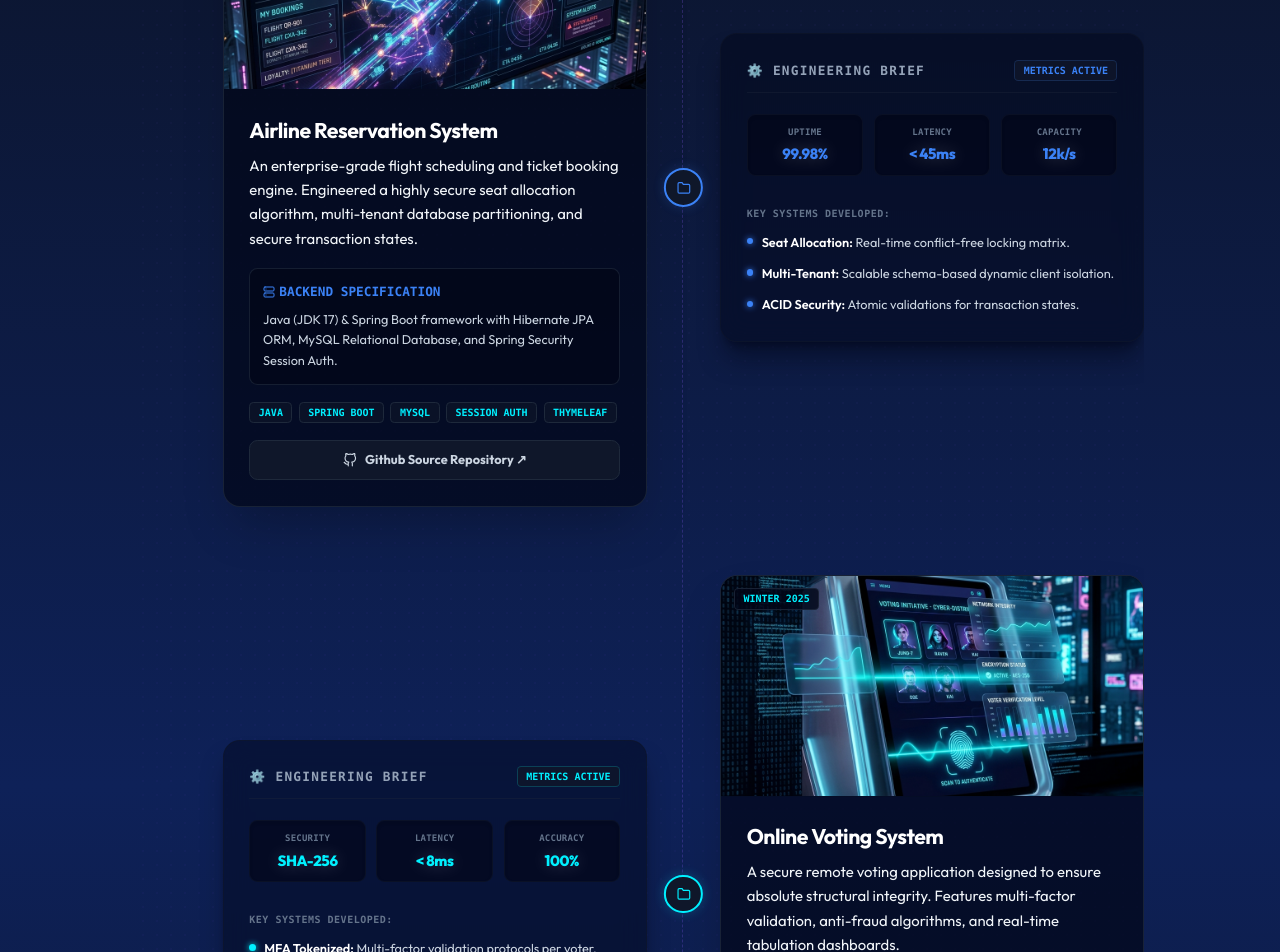
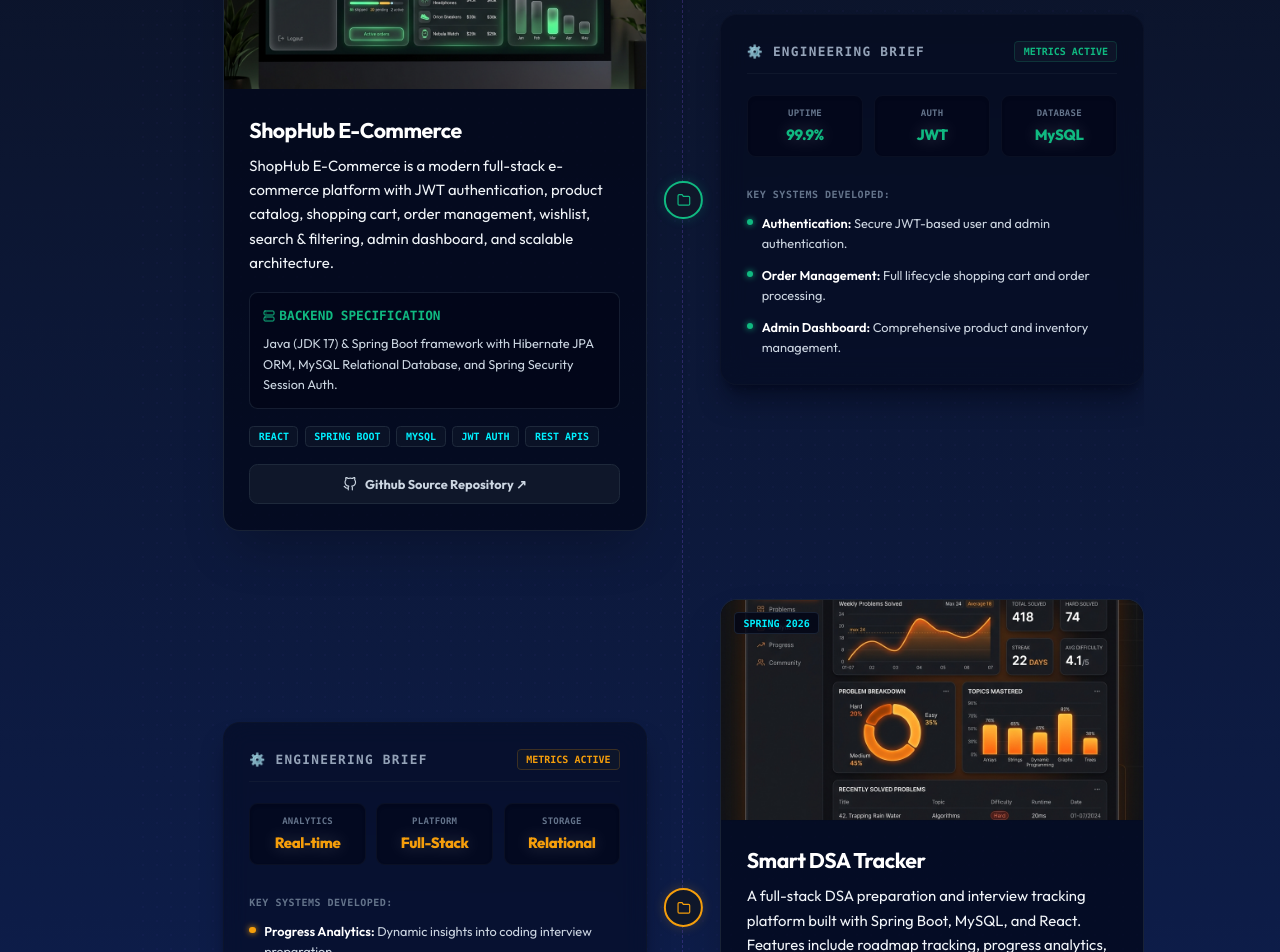
Before and after one commit to VamsiUkkusuri8854/vamsi-portfolio, a React (Vite) app: page / in a window 1280 px wide. Shown: the part 2740-3692 px from the top of the page. Built offline with nearby package versions, Linux system fonts and the light colour scheme; the HTML template or start-up script is replaced by a standard one.

Commit message:
feat: add ShopHub and DSA Tracker to portfolio

```diff
--- a/src/components/Projects.jsx
+++ b/src/components/Projects.jsx
@@ -3,6 +3,48 @@ import { motion } from 'framer-motion'
 import { FiGithub, FiFolder, FiServer } from 'react-icons/fi'
 
 const projects = [
+  {
+    title: 'ShopHub E-Commerce',
+    desc: 'ShopHub E-Commerce is a modern full-stack e-commerce platform with JWT authentication, product catalog, shopping cart, order management, wishlist, search & filtering, admin dashboard, and scalable architecture.',
+    backend: 'Java (JDK 17) & Spring Boot framework with Hibernate JPA ORM, MySQL Relational Database, and Spring Security Session Auth.',
+    tech: ['React', 'Spring Boot', 'MySQL', 'JWT Auth', 'REST APIs'],
+    image: '/shophub.png',
+    date: 'Spring 2026',
+    github: 'https://github.com/VamsiUkkusuri8854/ShopHub-E-Commerce',
+    iconColor: 'text-emerald-500',
+    accentColor: '#10B981',
+    metrics: [
+      { label: 'Uptime', value: '99.9%' },
+      { label: 'Auth', value: 'JWT' },
+      { label: 'Database', value: 'MySQL' }
+    ],
+    features: [
+      'Authentication: Secure JWT-based user and admin authentication.',
+      'Order Management: Full lifecycle shopping cart and order processing.',
+      'Admin Dashboard: Comprehensive product and inventory management.'
+    ]
+  },
+  {
+    title: 'Smart DSA Tracker',
+    desc: 'A full-stack DSA preparation and interview tracking platform built with Spring Boot, MySQL, and React. Features include roadmap tracking, progress analytics, daily streaks, and problem management.',
+    backend: 'Java Spring Boot backend configured with MySQL for scalable relational data storage and JWT authentication.',
+    tech: ['React', 'Spring Boot', 'MySQL', 'Analytics', 'Java'],
+    image: '/dsatracker.png',
+    date: 'Spring 2026',
+    github: 'https://github.com/VamsiUkkusuri8854/Dsa-Tracker',
+    iconColor: 'text-amber-500',
+    accentColor: '#F59E0B',
+    metrics: [
+      { label: 'Analytics', value: 'Real-time' },
+      { label: 'Platform', value: 'Full-Stack' },
+      { label: 'Storage', value: 'Relational' }
+    ],
+    features: [
+      'Progress Analytics: Dynamic insights into coding interview preparation.',
+      'Roadmap Tracking: Structured problem management and daily streaks.',
+      'Performance: Scalable data processing with Spring Boot and MySQL.'
+    ]
+  },
   {
     title: 'Airline Reservation System',
     desc: 'An enterprise-grade flight scheduling and ticket booking engine. Engineered a highly secure seat allocation algorithm, multi-tenant database partitioning, and secure transaction states.',
```
Also changed, not shown: public/dsatracker.png (added), public/shophub.png (added).
